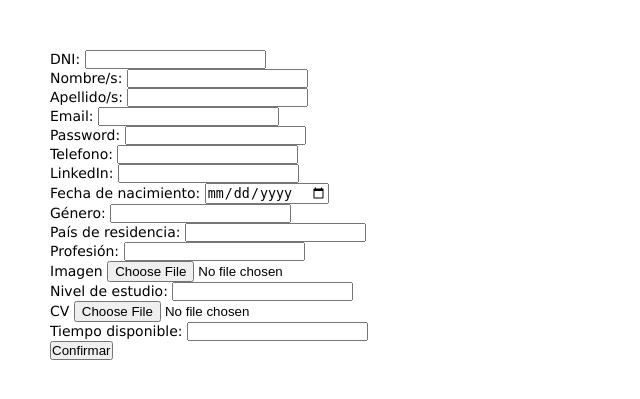
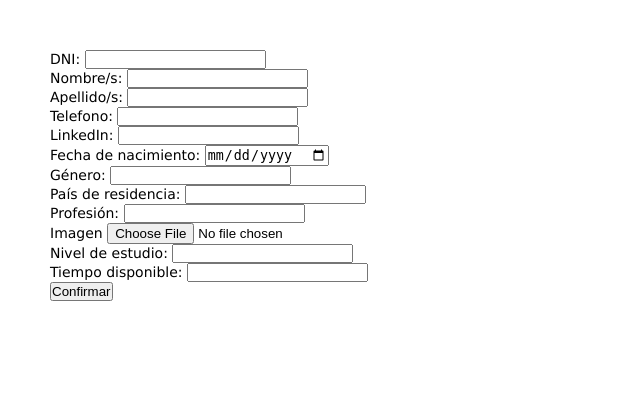
Before and after one commit to CayoWalterJulian/DH_PracticasProfesionales, a Node server app: page /aspirant/create in a window 1280 px wide. Shown: the top 399 px of the page, without its empty margins (0-640 px from the left). Run offline with Node 20, Linux system fonts and the light colour scheme; some libraries are stand-ins or nearby versions.

Commit message:
modificaciones del crud del aspirante en base al nuevo diagrama de BD

```diff
--- a/backEnd/src/controllers/aspirantController.js
+++ b/backEnd/src/controllers/aspirantController.js
@@ -37,8 +37,6 @@ const controller = {
                 DNI: req.body.DNI,
 				name: req.body.name,
                 lastname: req.body.lastname,
-				email: req.body.email,
-                password: req.body.password,
 				phone: req.body.phone,
 				linkedin: req.body.linkedin,
 				birthdate: req.body.birthdate,
@@ -47,7 +45,6 @@ const controller = {
 				profession: req.body.profession,
 				image: req.body.image,
 				study_level: req.body.study_level,
-				CV: req.body.CV,
 				time_availibity: req.body.time_availibity
 			}).then(() =>
 				res.redirect('/'));
@@ -68,8 +65,6 @@ const controller = {
             DNI: req.body.DNI,
             name: req.body.name,
             lastname: req.body.lastname,
-            email: req.body.email,
-            password: req.body.password,
             phone: req.body.phone,
             linkedin: req.body.linkedin,
             birthdate: req.body.birthdate,
@@ -78,7 +73,6 @@ const controller = {
             profession: req.body.profession,
             image: req.body.image,
             study_level: req.body.study_level,
-            CV: req.body.CV,
             time_availibity: req.body.time_availibity
 		},
 		{
--- a/backEnd/src/views/aspirantCreatePrueba.ejs
+++ b/backEnd/src/views/aspirantCreatePrueba.ejs
@@ -23,14 +23,6 @@
         <div class="label-form">
             <label for="lastname">Apellido/s:</label>
             <input type="text" id="lastname" name="lastname" >
-        </div>
-        <div class="label-form">
-            <label for="email">Email:</label>
-            <input type="text" id="email" name="email" >
-        </div>
-        <div class="label-form">
-            <label for="password">Password:</label>
-            <input type="text" id="password" name="password" >
         </div>
         <div class="label-form">
             <label for="phone">Telefono:</label>
@@ -65,10 +57,6 @@
             <input type="text" id="study_level" name="study_level" >
         </div>
         <div class="label-form">
-            <label for="avatar">CV</label>
-            <input type="file" name="CV" id="CV">
-        </div>
-        <div class="label-form">
             <label for="time_availibity">Tiempo disponible:</label>
             <input type="text" id="time_availibity" name="time_availibity" >
         </div>
--- a/backEnd/src/views/aspirantViewPruebaDetail.ejs
+++ b/backEnd/src/views/aspirantViewPruebaDetail.ejs
@@ -20,8 +20,8 @@
             <figure>
                 <img src="/img/aspirants/<%= aspirante.image %>.jpg">
             </figure>
-            <p>Email: <%= aspirante.email %> </p>
             <p>Telefono: <%= aspirante.phone %> </p>
+            <p>Pais de residencia: <%= aspirante.country_residence %> </p>
             <p> <a href="/aspirant/edit/<%= aspirante.DNI %>">EDITAR</a></p>
         </section>
     </div>
--- a/backEnd/src/views/aspirantViewPruebaEdit.ejs
+++ b/backEnd/src/views/aspirantViewPruebaEdit.ejs
@@ -17,10 +17,6 @@
         <input type="text" id="name" name="name" value="<%= aspirante.name %>" required></div>
         <div><label for="lastname">Apellido/s:</label>
         <input type="text" id="lastname" name="lastname" value="<%= aspirante.lastname %>" required></div>
-        <div></div><label for="email">Email:</label>
-        <input type="text" id="email" name="email" value="<%= aspirante.email %>" required></div>
-        <div><label for="password">Password:</label>
-        <input type="text" id="password" name="password" value="<%= aspirante.password %>" required></div>
         <div></div><label for="phone">Telefono:</label>
         <input type="text" id="phone" name="phone" value="<%= aspirante.phone %>" required></div>
         <div><label for="linkedin">LinkedIn:</label>
@@ -37,8 +33,6 @@
         <input type="file" name="image" id="image" value="<%= aspirante.image %>" required></div>
         <div><label for="study_level">Nivel de estudio:</label>
         <input type="text" id="study_level" name="study_level" value="<%= aspirante.study_level %>" required></div>
-        <div><label for="avatar">CV</label>
-        <input type="file" name="CV" id="CV" value="<%= aspirante.CV %>" required></div>
         <div><label for="time_availibity">Tiempo disponible:</label>
         <input type="text" id="time_availibity" name="time_availibity" value="<%= aspirante.time_availibity %>" required></div>
         <div><button type="submit">Confirmar</button></div>
```
Also changed, not shown: backEnd/src/database/models/Aspirant.js (+0 -13 lines).
